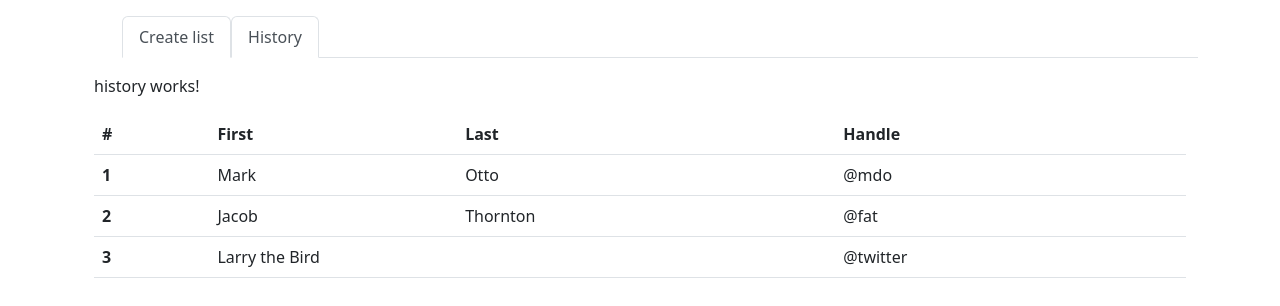
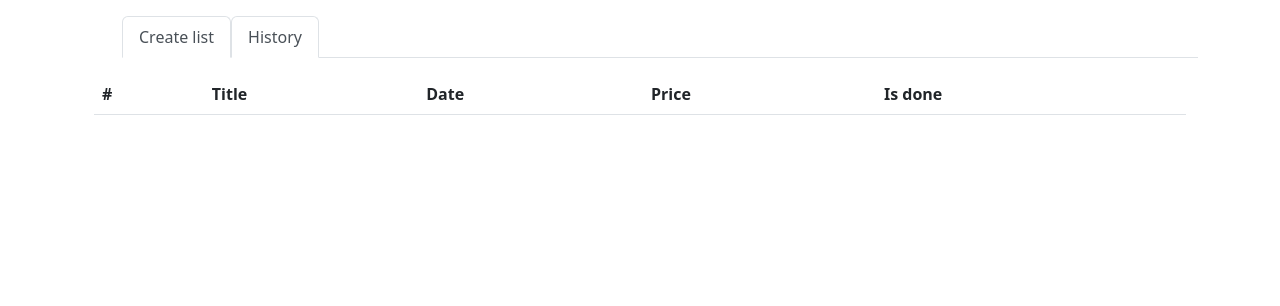
Before and after one commit to Nikemaks/shop-app, an Angular app: page /history in a window 1280 px wide. Shown: the top 306 px of the page. Built offline with nearby package versions, Linux system fonts and the light colour scheme.

Commit message:
add history

```diff
--- a/src/app/components/pages/history-pages/history-table/history-table.component.html
+++ b/src/app/components/pages/history-pages/history-table/history-table.component.html
@@ -2,28 +2,19 @@
   <thead>
   <tr>
     <th scope="col">#</th>
-    <th scope="col">First</th>
-    <th scope="col">Last</th>
-    <th scope="col">Handle</th>
+    <th scope="col">Title</th>
+    <th scope="col">Date</th>
+    <th scope="col">Price</th>
+    <th scope="col">Is done</th>
   </tr>
   </thead>
   <tbody>
-  <tr>
-    <th scope="row">1</th>
-    <td>Mark</td>
-    <td>Otto</td>
-    <td>@mdo</td>
-  </tr>
-  <tr>
-    <th scope="row">2</th>
-    <td>Jacob</td>
-    <td>Thornton</td>
-    <td>@fat</td>
-  </tr>
-  <tr>
-    <th scope="row">3</th>
-    <td colspan="2">Larry the Bird</td>
-    <td>@twitter</td>
+  <tr *ngFor="let item of listItems; let idx= index">
+    <th scope="row">{{idx+1}}</th>
+    <td>{{item.title}}</td>
+    <td>{{item.date | date}}</td>
+    <td>{{item.price}}</td>
+    <td>{{item.isDone}}</td>
   </tr>
   </tbody>
 </table>
--- a/src/app/components/pages/history-pages/history-table/history-table.component.ts
+++ b/src/app/components/pages/history-pages/history-table/history-table.component.ts
@@ -1,4 +1,6 @@
 import { Component, OnInit } from '@angular/core';
+import { ListItemsInterface } from "../../../../interfaces/list-items";
+import { LocalStorageService, SHOP_ITEMS } from "../../../../services/local-storage.service";
 
 @Component({
   selector: 'history-table',
@@ -7,7 +9,10 @@ import { Component, OnInit } from '@angular/core';
 })
 export class HistoryTableComponent implements OnInit {
 
-  constructor() { }
+  listItems: Array<ListItemsInterface> = this.localStorageService.getStorageItem(SHOP_ITEMS) || [];
+
+  constructor(private localStorageService: LocalStorageService) {
+  }
 
   ngOnInit(): void {
   }
--- a/src/app/components/pages/history-pages/history.component.html
+++ b/src/app/components/pages/history-pages/history.component.html
@@ -1,2 +1 @@
-<p>history works!</p>
 <history-table></history-table>
```
